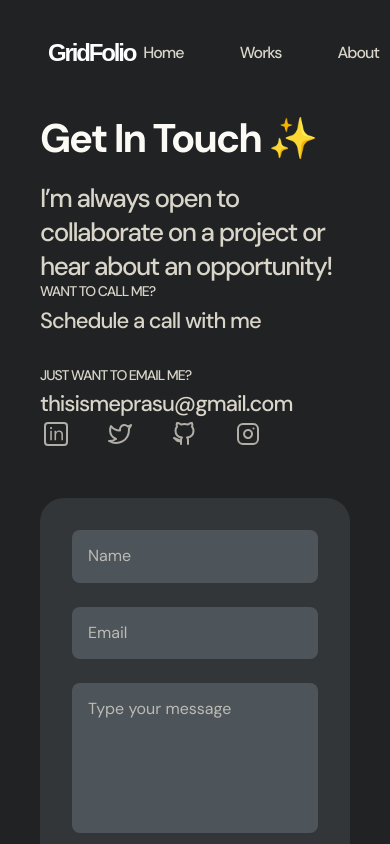
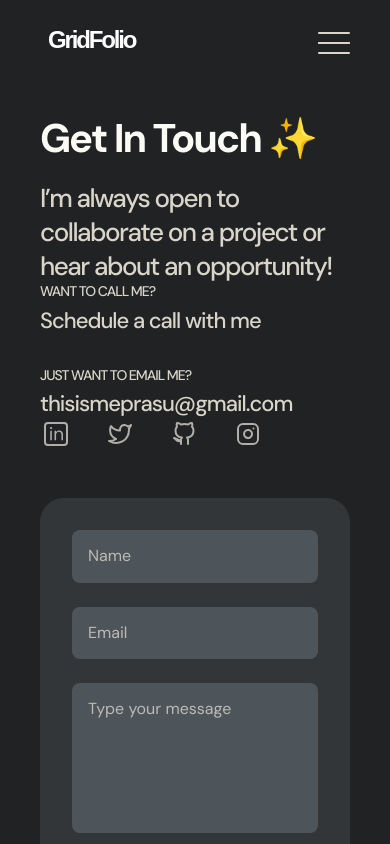
Before and after one commit to prasoonmohan/GridFolio, a Vue app: page /contact in a window 390 px wide. Shown: the top 844 px of the page. Built offline with nearby package versions, Linux system fonts and the light colour scheme.

Commit message:
fix: Added header responsive

```diff
--- a/src/assets/layout/_header.scss
+++ b/src/assets/layout/_header.scss
@@ -9,11 +9,33 @@
         align-items: center;
         justify-content: space-between;
         padding: 24px 40px;
+
+        @include mq(phone){
+            flex-direction: column;
+            width: 100%;
+            gap: 40px;
+            max-height: 70px;
+            overflow-y: hidden;
+            // transition: max-height .4s;
+        }
+
+        &.active{
+            max-height: 100%;
+        }
     }
     .link-container{
         display: flex;
         gap: 56px;
         align-items: center;
+
+        @include mq(tablet){
+            gap: 40px;
+
+        }
+        @include mq(phone){
+            flex-direction: column;
+            gap: 32px;
+        }
     }
     .links{
         font-weight: 500;
@@ -32,5 +54,105 @@
             color: $yellow-70;
         }
 
+        @include mq(phone){
+            font-size: rem(20);
+            letter-spacing: -1.2px;
+        }
+
+    }
+    .get-in{
+        @include mq(phone){
+            width: 50%;
+        }
+    }
+    .logo-container{
+        display: flex;
+        justify-content: flex-start;
+        @include mq(phone){
+            width: 100%;
+            justify-content: space-between;
+        }
+    }
+.logo-text{
+}
+.hamburger-icon{
+    display: none;
+
+    @include mq(phone){
+        display: block;
+        margin-top: 8px;
     }
 }
+
+#nav-icon1, #nav-icon2, #nav-icon3, #nav-icon4 {
+    width: 32px;
+    height: 32px;
+    position: relative;
+    -webkit-transform: rotate(0deg);
+    -moz-transform: rotate(0deg);
+    -o-transform: rotate(0deg);
+    transform: rotate(0deg);
+    -webkit-transition: .5s ease-in-out;
+    -moz-transition: .5s ease-in-out;
+    -o-transition: .5s ease-in-out;
+    transition: .5s ease-in-out;
+    cursor: pointer;
+  }
+
+   #nav-icon3 span {
+    display: block;
+    position: absolute;
+    height: 2px;
+    width: 100%;
+    background: $gray-65;
+    border-radius: 10px;
+    opacity: 1;
+    left: 0;
+    -webkit-transform: rotate(0deg);
+    -moz-transform: rotate(0deg);
+    -o-transform: rotate(0deg);
+    transform: rotate(0deg);
+    -webkit-transition: .25s ease-in-out;
+    -moz-transition: .25s ease-in-out;
+    -o-transition: .25s ease-in-out;
+    transition: .25s ease-in-out;
+  }
+
+    #nav-icon3 span:nth-child(1) {
+        top: 0px;
+      }
+
+      #nav-icon3 span:nth-child(2),#nav-icon3 span:nth-child(3) {
+        top: 10px;
+      }
+
+      #nav-icon3 span:nth-child(4) {
+        top: 20px;
+      }
+
+      #nav-icon3.open span:nth-child(1) {
+        top: 18px;
+        width: 0%;
+        left: 50%;
+      }
+
+      #nav-icon3.open span:nth-child(2) {
+        -webkit-transform: rotate(45deg);
+        -moz-transform: rotate(45deg);
+        -o-transform: rotate(45deg);
+        transform: rotate(45deg);
+      }
+
+      #nav-icon3.open span:nth-child(3) {
+        -webkit-transform: rotate(-45deg);
+        -moz-transform: rotate(-45deg);
+        -o-transform: rotate(-45deg);
+        transform: rotate(-45deg);
+      }
+
+      #nav-icon3.open span:nth-child(4) {
+        top: 18px;
+        width: 0%;
+        left: 50%;
+      }
+}
--- a/src/assets/utilities/_button.scss
+++ b/src/assets/utilities/_button.scss
@@ -37,6 +37,10 @@
 		background-color: $yellow-70;
 	}
 
+	@include mq(phone){
+		width: 100%;
+	}
+
 }
 
 &.contact-us{
--- a/src/components/layout/Header.vue
+++ b/src/components/layout/Header.vue
@@ -12,19 +12,35 @@ onMounted(() => {
 watch(() => {
   activeRoute.value = route.name
 });
+
+const isMenu = ref(false);
+
+const toggleMenu = () => {
+  isMenu.value = !isMenu.value;
+};
+
+
 </script>
 
 <template>
   <header class="header">
-    <div class="header-container container">
+    <div :class="{ 'header-container': true, 'container': true, 'active': isMenu }">
+     <div class="logo-container">
       <RouterLink to="/" class="logo-text">GridFolio</RouterLink>
+      <div @click="toggleMenu" :class="{ 'open': isMenu, 'hamburger-icon': true }" id="nav-icon3">
+  <span></span>
+  <span></span>
+  <span></span>
+  <span></span>
+</div>
+     </div>
       <ul class="link-container">
         <RouterLink to="/" class="links" :class="{ active: activeRoute === 'home' }">Home</RouterLink>
         <RouterLink to="/work" class="links" :class="{ active: activeRoute === 'work' }">Works</RouterLink>
         <RouterLink to="/about" class="links" :class="{ active: activeRoute === 'about' }">About</RouterLink>
         <RouterLink to="/resume" class="links" :class="{ active: activeRoute === 'resume' }">Resume</RouterLink>
       </ul>
-<RouterLink to="/contact">
+<RouterLink to="/contact" class="get-in">
   <button class="btn get-in-touch">Get in touch</button>
 </RouterLink>
     </div>
```
